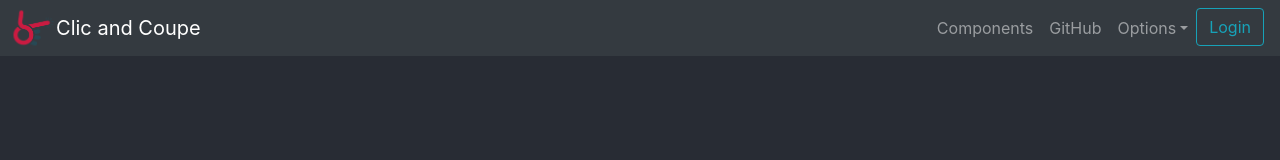
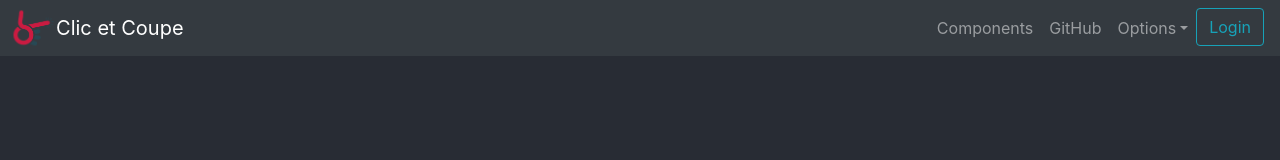
Before and after one commit to WildCodeSchool/biarritz-0918-react-cnc, a React (Create React App) app: page / in a window 1280 px wide. Shown: the top 160 px of the page. Built offline with nearby package versions, Linux system fonts and the light colour scheme.

Commit message:
mycommit

```diff
--- a/src/Navbar.jsx
+++ b/src/Navbar.jsx
@@ -34,7 +34,7 @@ export default class Example extends React.Component {
             <div>
                 <Navbar color="dark" dark expand="md">
                 <img src={logo}  alt="logo" />
-                    <NavbarBrand href="/">Clic and Coupe</NavbarBrand>
+                    <NavbarBrand href="/">Clic et Coupe</NavbarBrand>
                     <NavbarToggler onClick={this.toggle} />
                     <Collapse isOpen={this.state.isOpen} navbar>
                         <Nav className="ml-auto" navbar>
```
